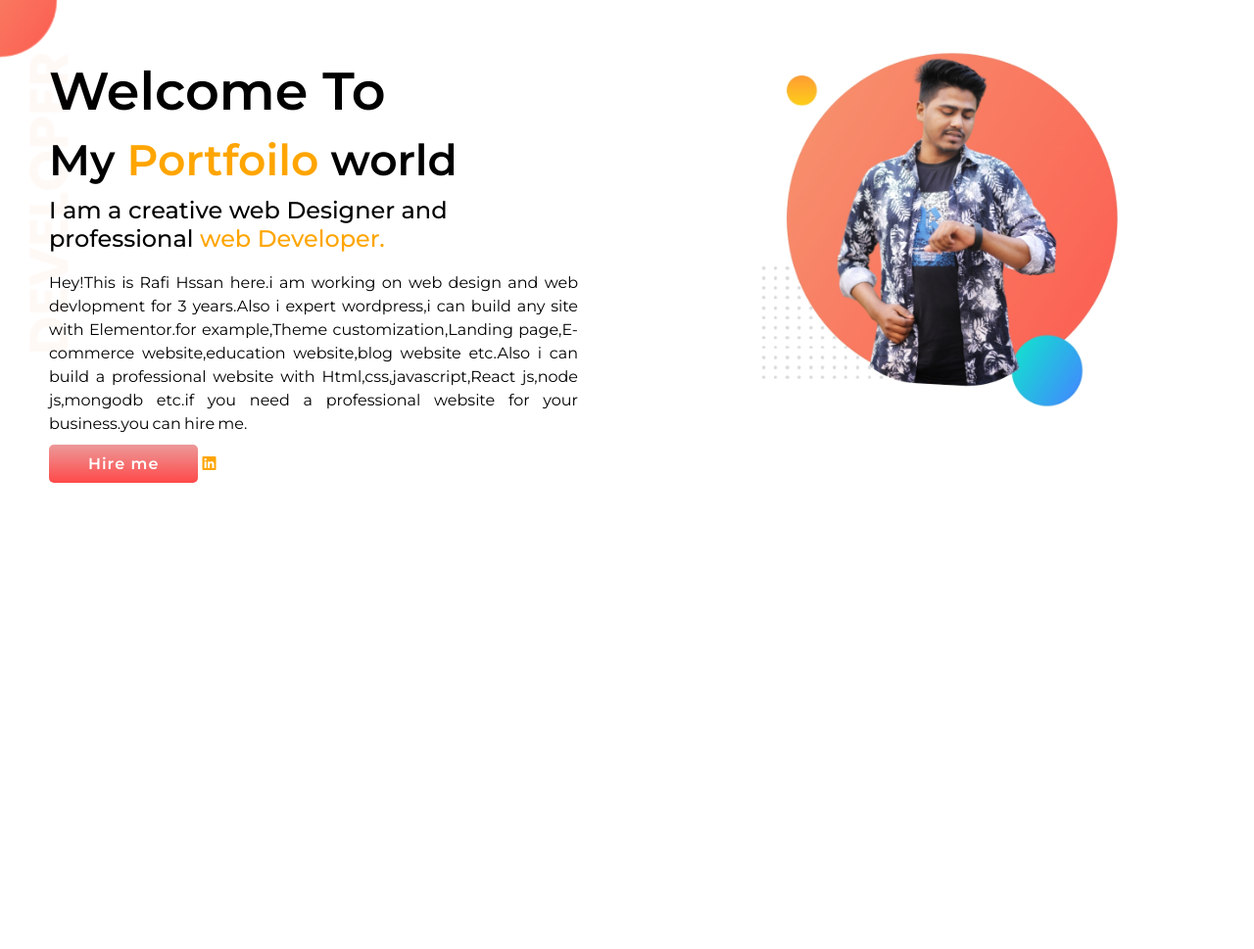
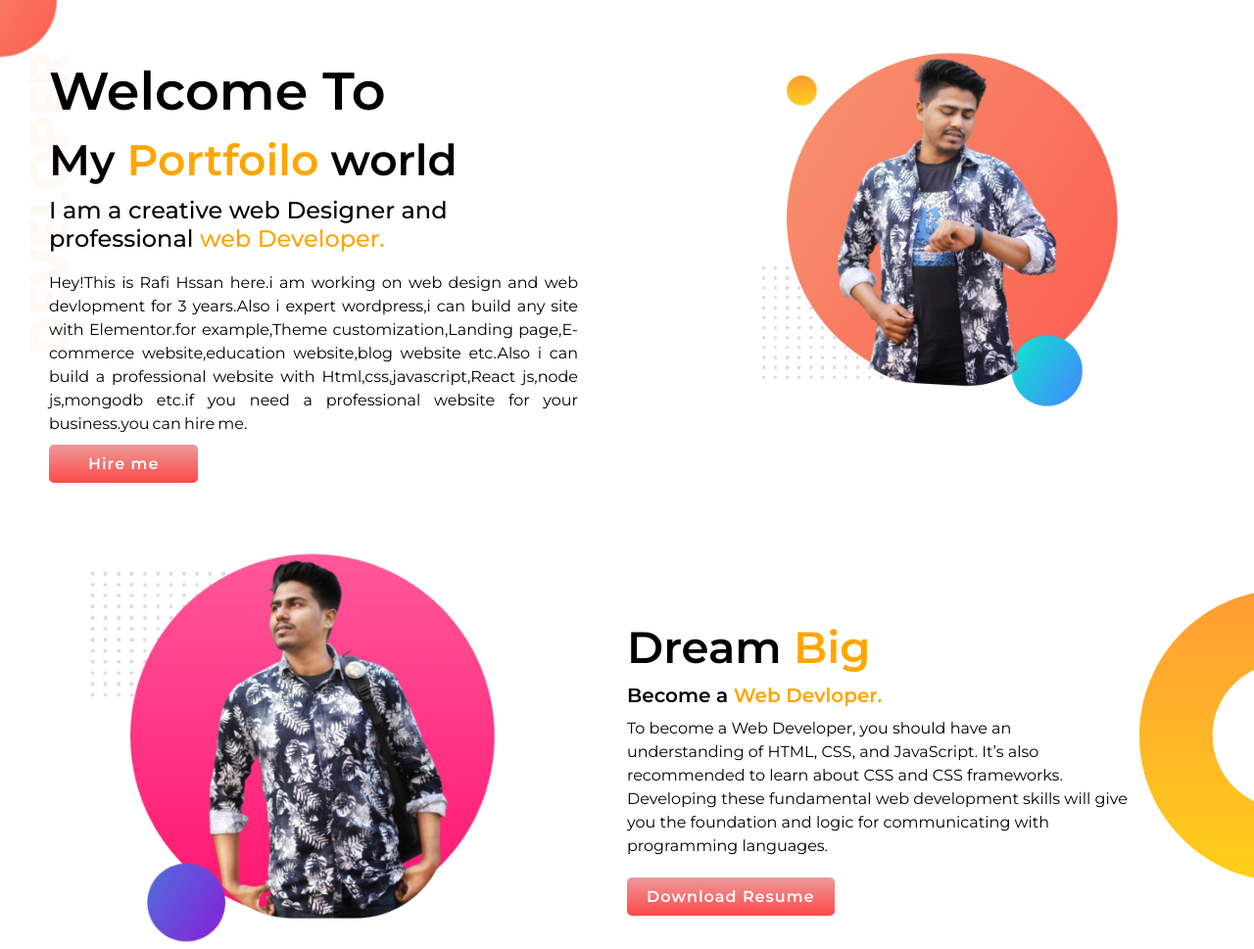
Before and after one commit to rafi10hasan/Assignment-practise, a plain HTML site: page index.html in a window 1280 px wide. Shown: the whole page at 98% size. Before the commit the page ends 800 px from the top, so only its background shows below. Drawn offline with Linux system fonts and the light colour scheme.

Commit message:
new updated

```diff
--- a/css/style.css
+++ b/css/style.css
@@ -63,3 +63,58 @@ body{
     width: 70%;
     margin:0px 0px 0px 80px
 }
+
+/* section 1 end here-------------*/
+
+
+/* section 2 start here---------------- */
+
+.section-2{
+    display: flex;
+    background-image: url("../images/dream-bg.png");
+    background-position: right;
+    background-repeat: no-repeat;
+
+}
+.second-section{
+    width: 50%;
+}
+#sec-sec{
+    margin-top: 100px;
+    width: 40%;
+}
+
+.second-section h2{
+    font-size: 45px;
+    margin-bottom: 10px;
+}
+.second-section h3{
+    font-size: 20px;
+    margin-bottom: 10px;
+}
+
+.second-section span{
+    color:orange;
+}
+
+.second-section p{
+    font-weight: 400;
+    line-height: 1.5;
+    margin-bottom: 30px;
+
+
+}
+.section-2 .second-section img{
+    width: 70%;
+    margin:0px 0px 0px 80px
+}
+
+.second-section .btn1{
+    text-decoration: none;
+    padding: 10px 20px;
+    background-image: linear-gradient(rgb(236, 153, 153),rgb(255, 73, 73));
+    color:white;
+    border-radius: 5px;
+    font-weight: bold;
+    letter-spacing: 1px;
+ }
--- a/index.html
+++ b/index.html
@@ -10,6 +10,7 @@
     <link rel="stylesheet" href="./icss/fontawesome.min.css" />
   </head>
   <body>
+      <!-- section one start here ---------------------------->
     <section class="section-1">
       <div class="first-section">
         <h1 id="big">Welcome To</h1>
@@ -25,12 +26,32 @@
         <br />
 
         <a class="btn" target="_blank" href="https://www.linkedin.com/in/rafi-hasan-rh786/">Hire me</a>
-        <span><i class="fa-brands fa-linkedin"></i></span>
       </div>
 
       <div class="first-section">
         <img src="./images/profile3-bg.jpg" alt="rafir profile photo" />
       </div>
     </section>
+
+    <!-- section one end here ------------------------------------>
+
+    <!-- ------------------------------------------------------------------------------------------------ -->
+
+        <!-- section 2 start here------------------------------------ -->
+
+        <section class="section-2">
+          <div class="second-section">
+            <img src="./images/profile2-bg.jpg" alt="">
+          </div>
+
+          <div class="second-section" id="sec-sec">
+            <h2>Dream <span>Big</span></h2>
+            <h3>Become a <span>Web Devloper.</span></h3>
+            <p>To become a Web Developer, you should have an understanding of HTML, CSS, and JavaScript. It’s also recommended to learn about CSS and CSS frameworks. Developing these fundamental web development skills will give you the foundation and logic for communicating with programming languages. </p>
+            <a class="btn1" target="_blank" href="https://www.linkedin.com/in/rafi-hasan-rh786/">Download Resume</a>
+          </div>
+        </section>
+
+        <!-- section 2 end here ---------------------------------------->
   </body>
 </html>
```
